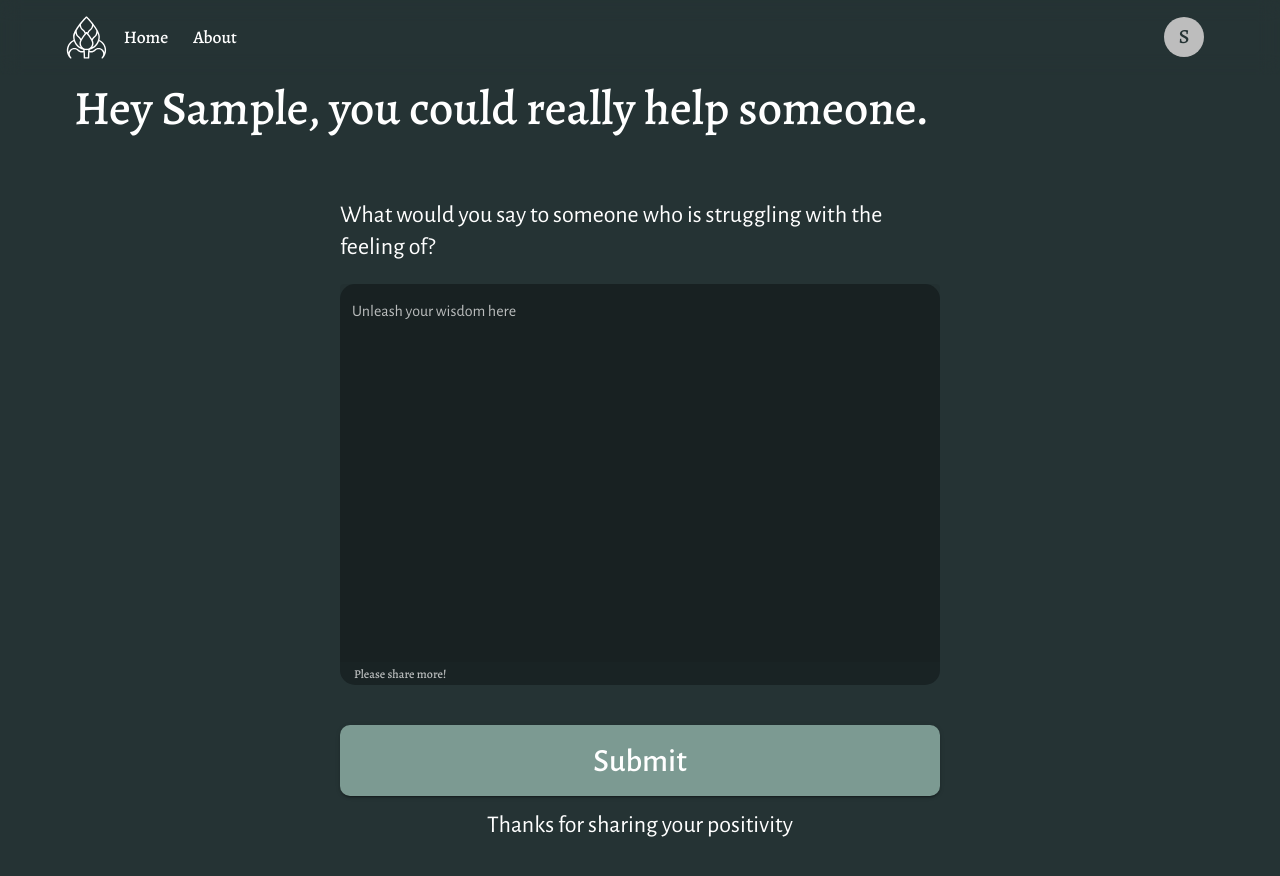
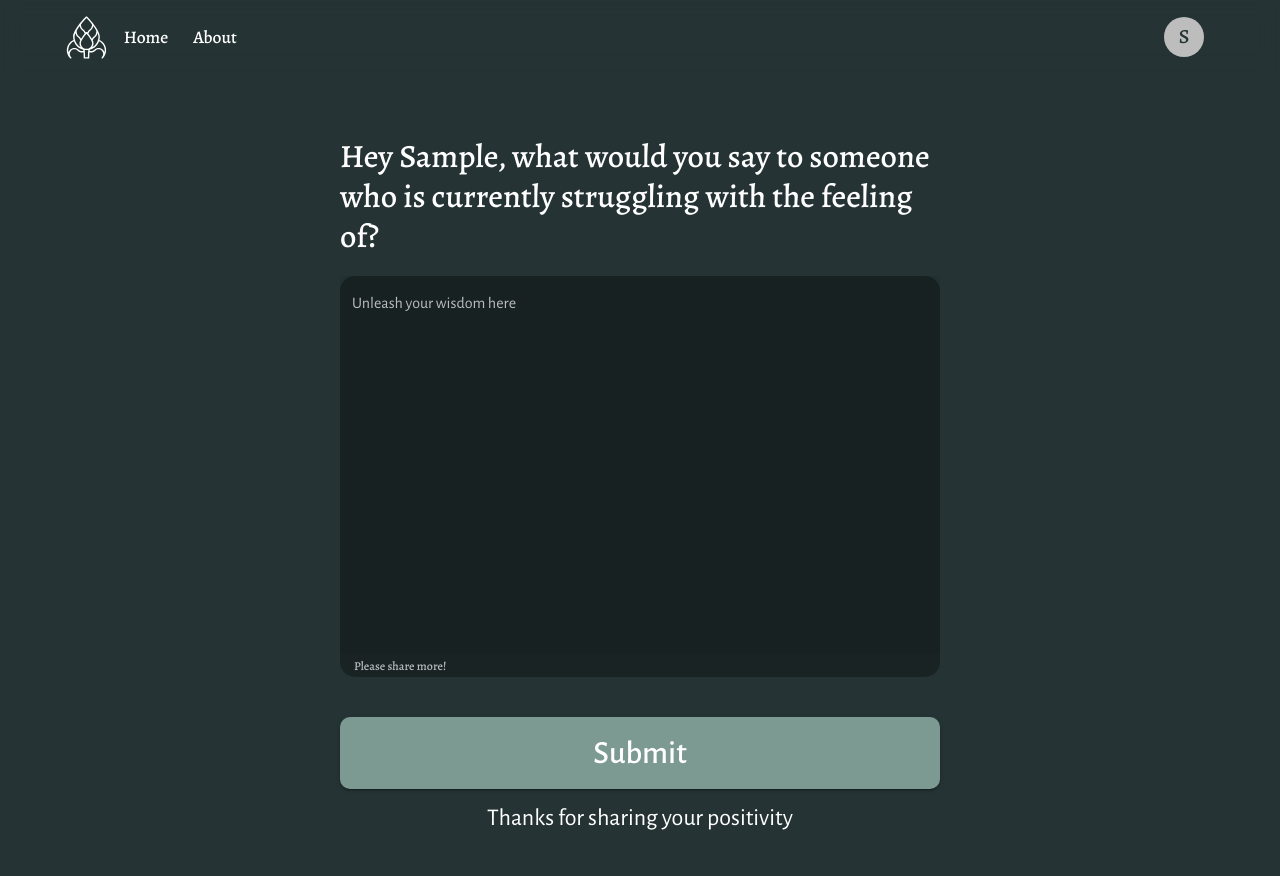
Before and after one commit to Ryan-Williams-Dev/tyoa-front-end, a React (Create React App) app: page /prompt in a window 1280 px wide. Shown: the top 876 px of the page. Built offline with nearby package versions, Linux system fonts and the light colour scheme; sample sign-in values are in the browser's storage.

Commit message:
fixed minor visual bugs

```diff
--- a/src/components/BigMoodCard.jsx
+++ b/src/components/BigMoodCard.jsx
@@ -16,9 +16,28 @@ function BigMoodCard({ children, mood }) {
         width: "100%",
         flexGrow: 1,
         borderRadius: "20px",
+        "@media not (hover: hover)": {
+          "&:hover": {
+            backgroundColor: "card.bg",
+            color: "card.bg",
+          },
+          "&:active": {
+            opacity: "0.7",
+          },
+        },
       }}
     >
-      <Typography variant="h1" color="primary">
+      <Typography
+        variant="h1"
+        color="primary"
+        sx={{
+          "@media (hover: hover)": {
+            "&:hover": {
+              color: "card.bg",
+            },
+          },
+        }}
+      >
         {children}
       </Typography>
     </Button>
--- a/src/components/Prompt/utils/promptMaker.js
+++ b/src/components/Prompt/utils/promptMaker.js
@@ -5,7 +5,7 @@
  */
 const promptMaker = (moods, selectedMoods) => {
   const length = selectedMoods.length;
-  let result = `What would you say to someone who is struggling with ${
+  let result = `what would you say to someone who is currently struggling with ${
     length > 1 ? "feelings of" : "the feeling of"
   }`;
 
--- a/src/components/common/Header.jsx
+++ b/src/components/common/Header.jsx
@@ -190,7 +190,7 @@ function Header() {
                 <Tooltip title="Open settings">
                   <IconButton onClick={handleOpenUserMenu} sx={{ p: "12px" }}>
                     <Avatar sx={{}} alt={user.name}>
-                      {user.name.charAt(0)}
+                      {user && user.name.charAt(0)}
                     </Avatar>
                   </IconButton>
                 </Tooltip>
--- a/src/components/common/PageTitle.jsx
+++ b/src/components/common/PageTitle.jsx
@@ -1,6 +1,6 @@
 import { Box, Typography } from "@mui/material";
 
-function PageTitle({ children, subText }) {
+function PageTitle({ children, subText, extraStylesContainer }) {
   return (
     <Box
       sx={{
@@ -10,6 +10,7 @@ function PageTitle({ children, subText }) {
         alignSelf: "center",
         marginY: "0.5em",
         pl: "10px",
+        ...extraStylesContainer,
       }}
     >
       <Typography variant="h3" fontFamily="Alegreya">
--- a/src/pages/About.jsx
+++ b/src/pages/About.jsx
@@ -1,4 +1,4 @@
-import { Box } from "@mui/material";
+import { Box, Typography } from "@mui/material";
 import PageTitle from "../components/common/PageTitle";
 import { motion } from "framer-motion";
 
@@ -20,6 +20,10 @@ function About() {
         }}
       >
         <PageTitle>About</PageTitle>
+        <Typography variant="h4" fontFamily="Alegreya">
+          External Credits
+        </Typography>
+        <Typography variant="body1">Styling inspired by..</Typography>
       </Box>
     </Box>
   );
--- a/src/pages/Prompt.jsx
+++ b/src/pages/Prompt.jsx
@@ -1,12 +1,5 @@
 import { useEffect, useState } from "react";
-import {
-  Box,
-  CircularProgress,
-  IconButton,
-  InputAdornment,
-  TextField,
-  Typography,
-} from "@mui/material";
+import { Box, CircularProgress, TextField, Typography } from "@mui/material";
 import PageTitle from "../components/common/PageTitle";
 import { motion } from "framer-motion";
 import { useDispatch, useSelector } from "react-redux";
@@ -59,7 +52,7 @@ function Prompt() {
       dispatch(reset());
       navigate("/");
     }
-  }, [isError, isSuccess, message, dispatch]);
+  }, [isError, isSuccess, message, dispatch, navigate]);
 
   const onSubmit = (event) => {
     event.preventDefault();
@@ -101,9 +94,9 @@ function Prompt() {
           alignItems: "center",
         }}
       >
-        <PageTitle>
-          Hey {user.name.split(" ")[0]}, you could really help someone.
-        </PageTitle>
+        {/* <PageTitle>
+          Hey {user && user.name.split(" ")[0]}, you could really help someone.
+        </PageTitle> */}
 
         <Box
           sx={{
@@ -115,12 +108,13 @@ function Prompt() {
           }}
         >
           <Typography
-            variant="h5"
+            variant="h4"
+            fontFamily="Alegreya"
             sx={{
               marginTop: "1em",
             }}
           >
-            {prompt}
+            Hey {user && user.name.split(" ")[0]}, {prompt}
           </Typography>
           <TextField
             sx={{
```
Also changed, not shown: 1 other file (tests, documents, lock files or other folders).
